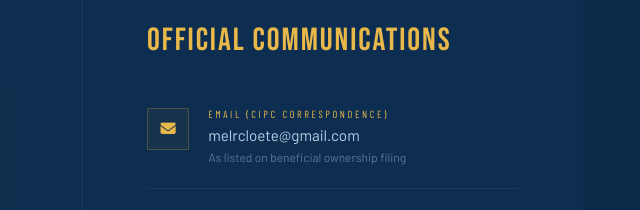
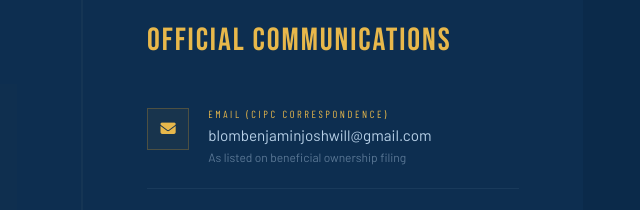
Before and after one commit to KhethoKodes-hub/BJBSolutions, a plain HTML site: page contact.html in a window 1280 px wide. Shown: the part 854-1064 px from the top of the page, 633-1273 px from the left. Drawn offline with nearby package versions, Linux system fonts and the light colour scheme; a web font is replaced by a local one.

Commit message:
added email

```diff
--- a/contact.html
+++ b/contact.html
@@ -776,7 +776,7 @@
           <div class="comms-icon"><i class="fas fa-envelope"></i></div>
           <div>
             <div class="comms-label">Email (CIPC Correspondence)</div>
-            <div class="comms-val">melrcloete@gmail.com</div>
+            <div class="comms-val">blombenjaminjoshwill@gmail.com</div>
             <div class="comms-note">As listed on beneficial ownership filing</div>
           </div>
         </div>
```
Also changed, not shown: index.html (+1 -1 lines), assets/bjblogo.png (added), 1 other file.
